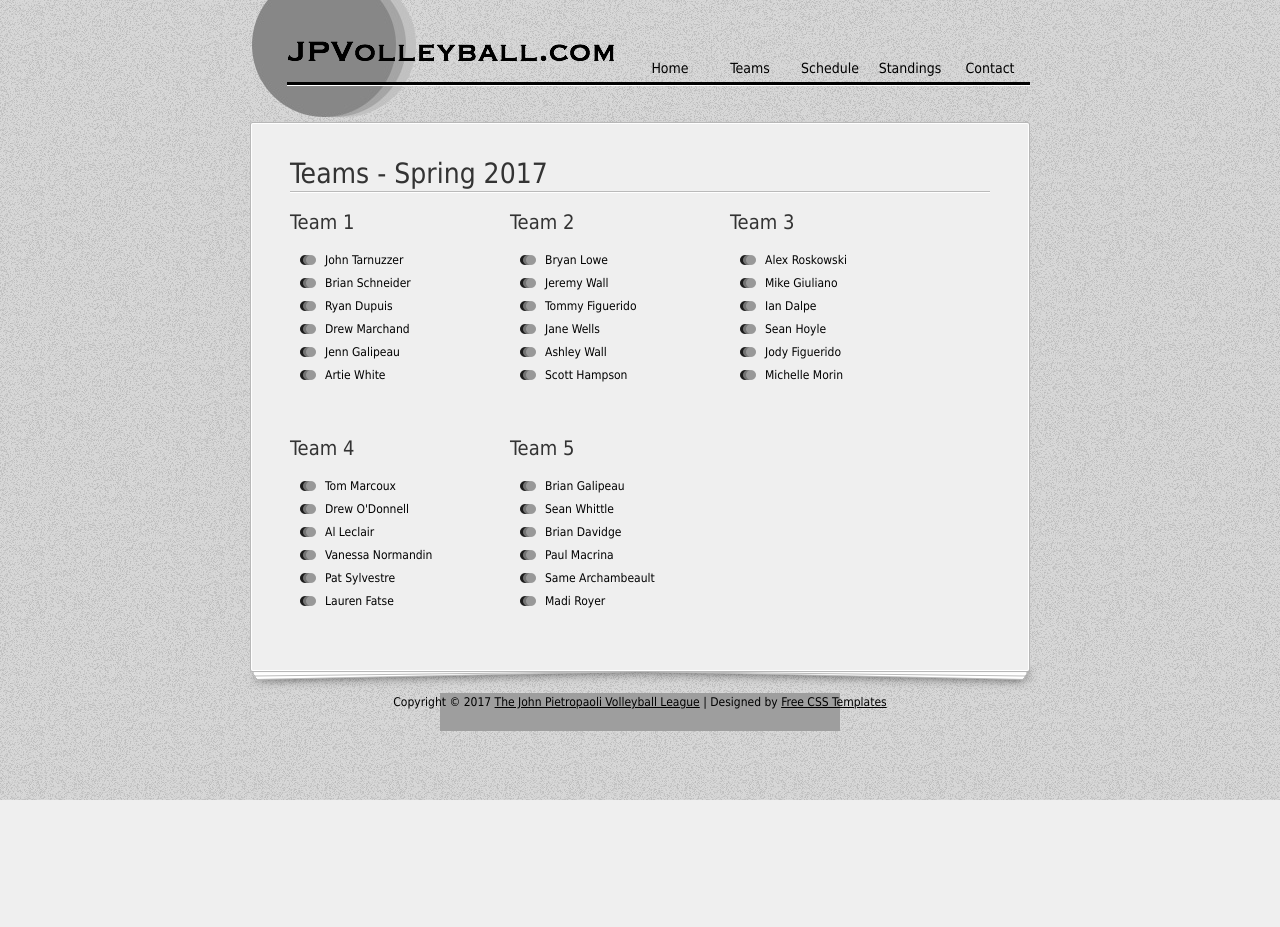
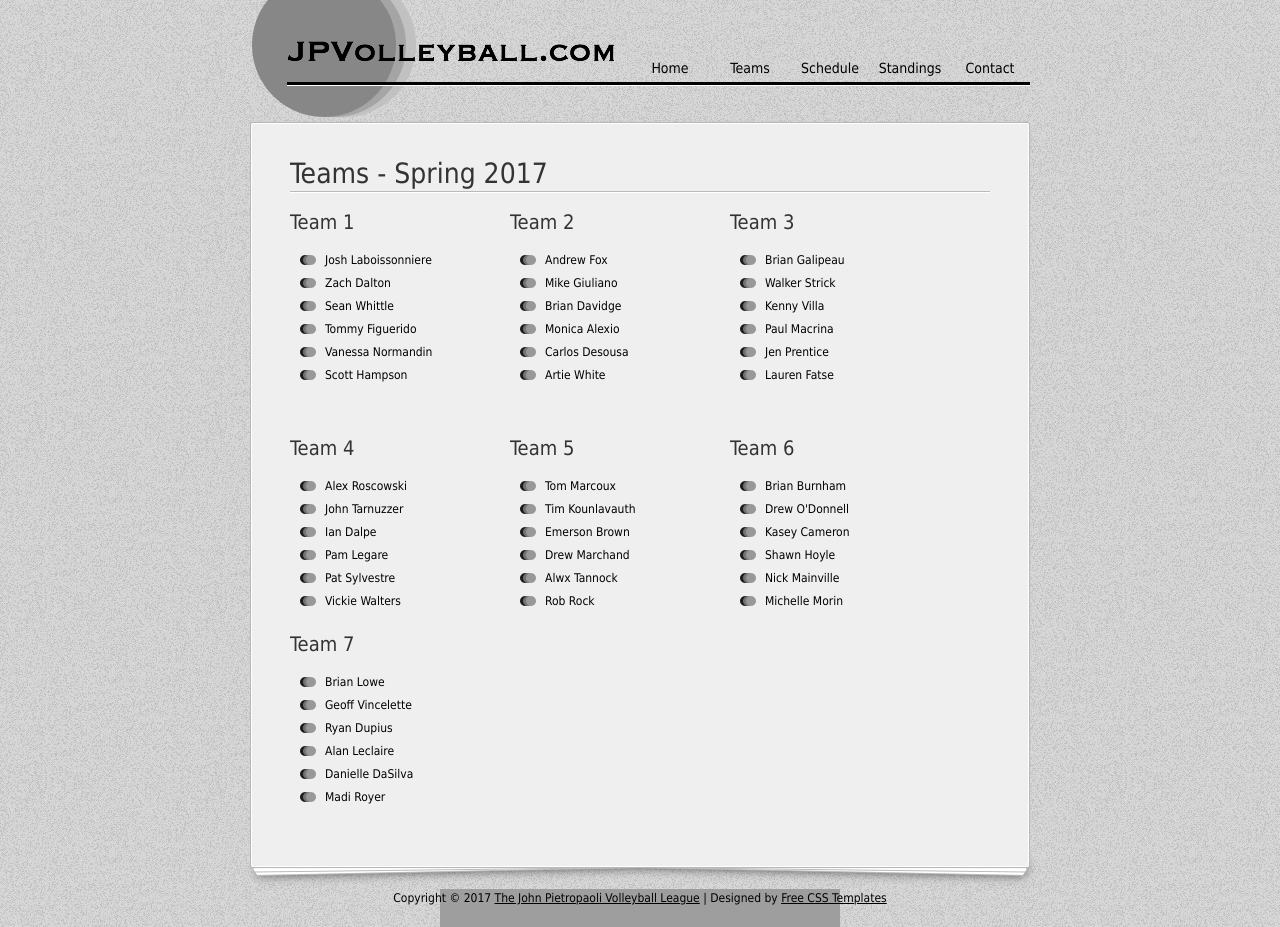
Before and after one commit to PyDrew/jpvolleyball, a Flask app: page /teams in a window 1280 px wide. Before the commit the page ends 800 px from the top, so only its background shows below. Run offline with Flask 2, Linux system fonts and the light colour scheme; some libraries are stand-ins or nearby versions; grey boxes are pictures that could not be loaded.

Commit message:
Update Fall 2017 Teams

```diff
--- a/templates/teams.html
+++ b/templates/teams.html
@@ -5,70 +5,80 @@
             <div class="col_w220 float_l">
               <h3>Team 1</h3>
                 <ul class="templatemo_list">
-                  <li>John Tarnuzzer</li>
-                  <li>Brian Schneider</li>
-                  <li>Ryan Dupuis</li>
-                  <li>Drew Marchand</li>
-                  <li>Jenn Galipeau</li>
-                  <li>Artie White</li>
+                  <li>Josh Laboissonniere</li>
+                  <li>Zach Dalton</li>
+                  <li>Sean Whittle</li>
+                  <li>Tommy Figuerido</li>
+                  <li>Vanessa Normandin</li>
+                  <li>Scott Hampson</li>
                 </ul>
             </div>
             <div class="col_w220 float_l">
               <h3>Team 2</h3>
                 <ul class="templatemo_list">
-                  <li>Bryan Lowe</li>
-                  <li>Jeremy Wall</li>
-                  <li>Tommy Figuerido</li>
-                  <li>Jane Wells</li>
-                  <li>Ashley Wall</li>
-                  <li>Scott Hampson</li>
+                  <li>Andrew Fox</li>
+                  <li>Mike Giuliano</li>
+                  <li>Brian Davidge</li>
+                  <li>Monica Alexio</li>
+                  <li>Carlos Desousa</li>
+                  <li>Artie White</li>
                 </ul>
             </div>
             <div class="col_w220 float_l">
               <h3>Team 3</h3>
                 <ul class="templatemo_list">
-                  <li>Alex Roskowski</li>
-                  <li>Mike Giuliano</li>
-                  <li>Ian Dalpe</li>
-                  <li>Sean Hoyle</li>
-                  <li>Jody Figuerido</li>
-                  <li>Michelle Morin</li>
+                  <li>Brian Galipeau</li>
+                  <li>Walker Strick</li>
+                  <li>Kenny Villa</li>
+                  <li>Paul Macrina</li>
+                  <li>Jen Prentice</li>
+                  <li>Lauren Fatse</li>
                 </ul>
             </div>
           <div class="cleaner h30"></div>
             <div class="col_w220 float_l">
               <h3>Team 4</h3>
                 <ul class="templatemo_list">
-                  <li>Tom Marcoux</li>
-                  <li>Drew O'Donnell</li>
-                  <li>Al Leclair</li>
-                  <li>Vanessa Normandin</li>
+                  <li>Alex Roscowski</li>
+                  <li>John Tarnuzzer</li>
+                  <li>Ian Dalpe</li>
+                  <li>Pam Legare</li>
                   <li>Pat Sylvestre</li>
-                  <li>Lauren Fatse</li>
+                  <li>Vickie Walters</li>
                 </ul>
             </div>
             <div class="col_w220 float_l">
               <h3>Team 5</h3>
                 <ul class="templatemo_list">
-                  <li>Brian Galipeau</li>
-                  <li>Sean Whittle</li>
-                  <li>Brian Davidge</li>
-                  <li>Paul Macrina</li>
-                  <li>Same Archambeault</li>
+                  <li>Tom Marcoux</li>
+                  <li>Tim Kounlavauth</li>
+                  <li>Emerson Brown</li>
+                  <li>Drew Marchand</li>
+                  <li>Alwx Tannock</li>
+                  <li>Rob Rock</li>
+                </ul>
+            </div>
+            <div class="col_w220 float_l">
+                <h3>Team 6</h3>
+                <ul class="templatemo_list">
+                  <li>Brian Burnham</li>
+                  <li>Drew O'Donnell</li>
+                  <li>Kasey Cameron</li>
+                  <li>Shawn Hoyle</li>
+                  <li>Nick Mainville</li>
+                  <li>Michelle Morin</li>
+                </ul>
+            </div>
+            <div>
+            <h3>Team 7</h3>
+                <ul class="templatemo_list">
+                  <li>Brian Lowe</li>
+                  <li>Geoff Vincelette</li>
+                  <li>Ryan Dupius</li>
+                  <li>Alan Leclaire</li>
+                  <li>Danielle DaSilva</li>
                   <li>Madi Royer</li>
                 </ul>
             </div>
-            <!--
-            <div class="col_w220 float_l">
-				    <h3>Team 6</h3>
-                <ul class="templatemo_list">
-                  <li>Geoff Vincelette</li>
-                  <li>Zach Dalton</li>
-                  <li>Ryan Dupius</li>
-                  <li>Mary Garzoli</li>
-                  <li>Jody Figuerido</li>
-                  <li>Scott Hampson</li>
-                </ul>
-            </div>
-            -->
+
 {% endblock %}
```
